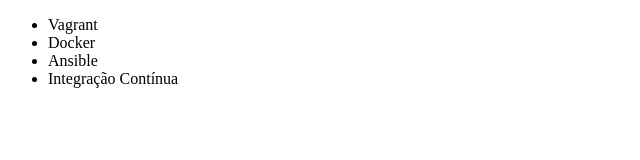
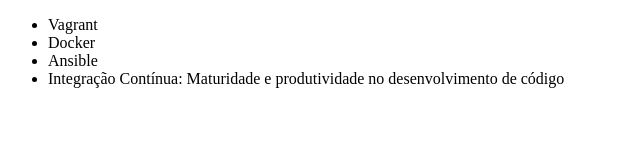
Before and after one commit to githayla/aprendendo_git, a plain HTML site: page index.html in a window 1280 px wide. Shown: the whole page, without its empty margins (0-640 px from the left). Drawn offline with Linux system fonts and the light colour scheme.

Commit message:
Renomeando curso de Integracao contínua

```diff
--- a/index.html
+++ b/index.html
@@ -9,7 +9,7 @@
         <li>Vagrant</li>
         <li>Docker</li>
         <li>Ansible</li>
-        <li>Integração Contínua</li>
+        <li>Integração Contínua: Maturidade e produtividade no desenvolvimento de código</li>
     </ul>
 </body>
 </html>
```
